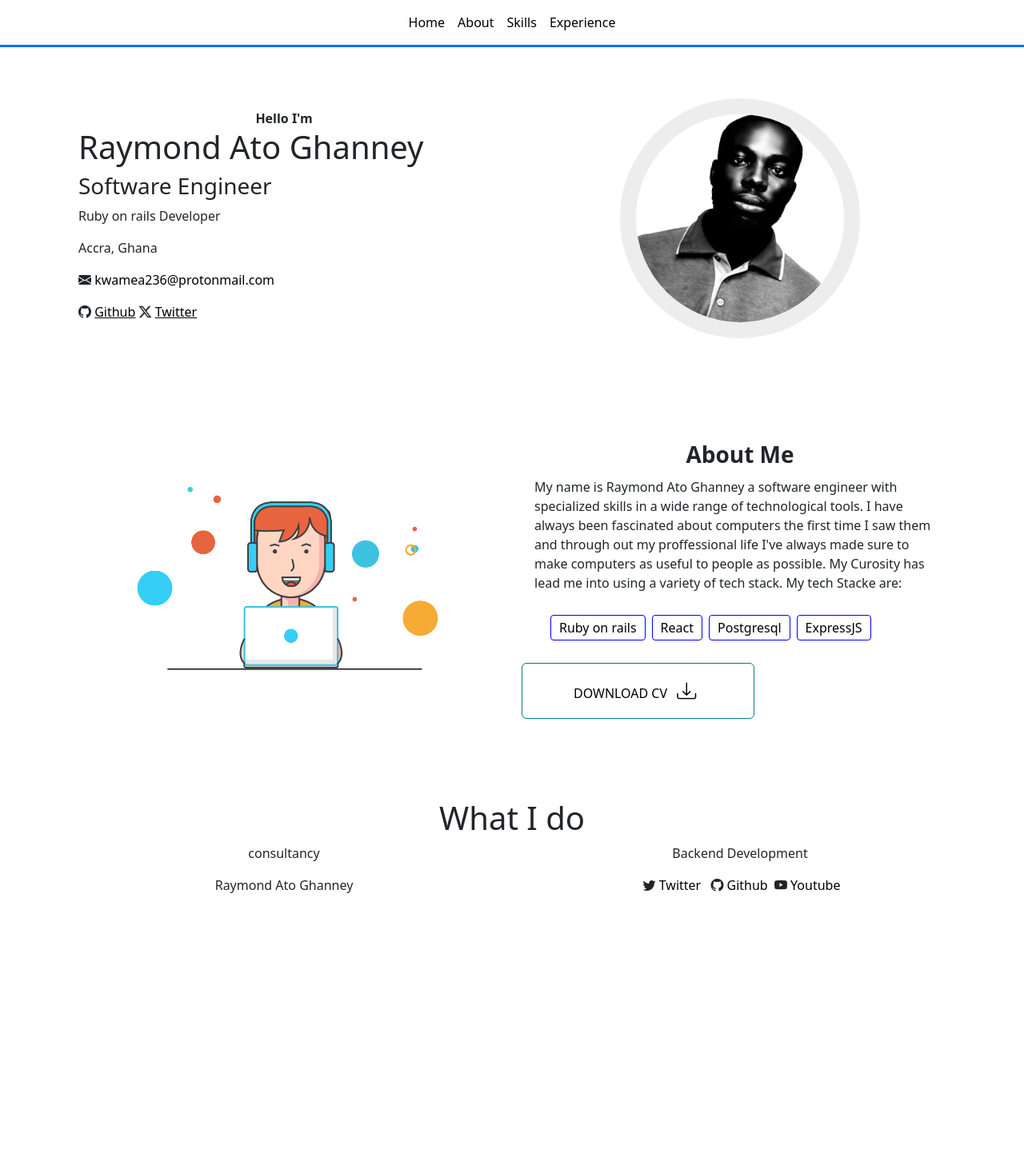
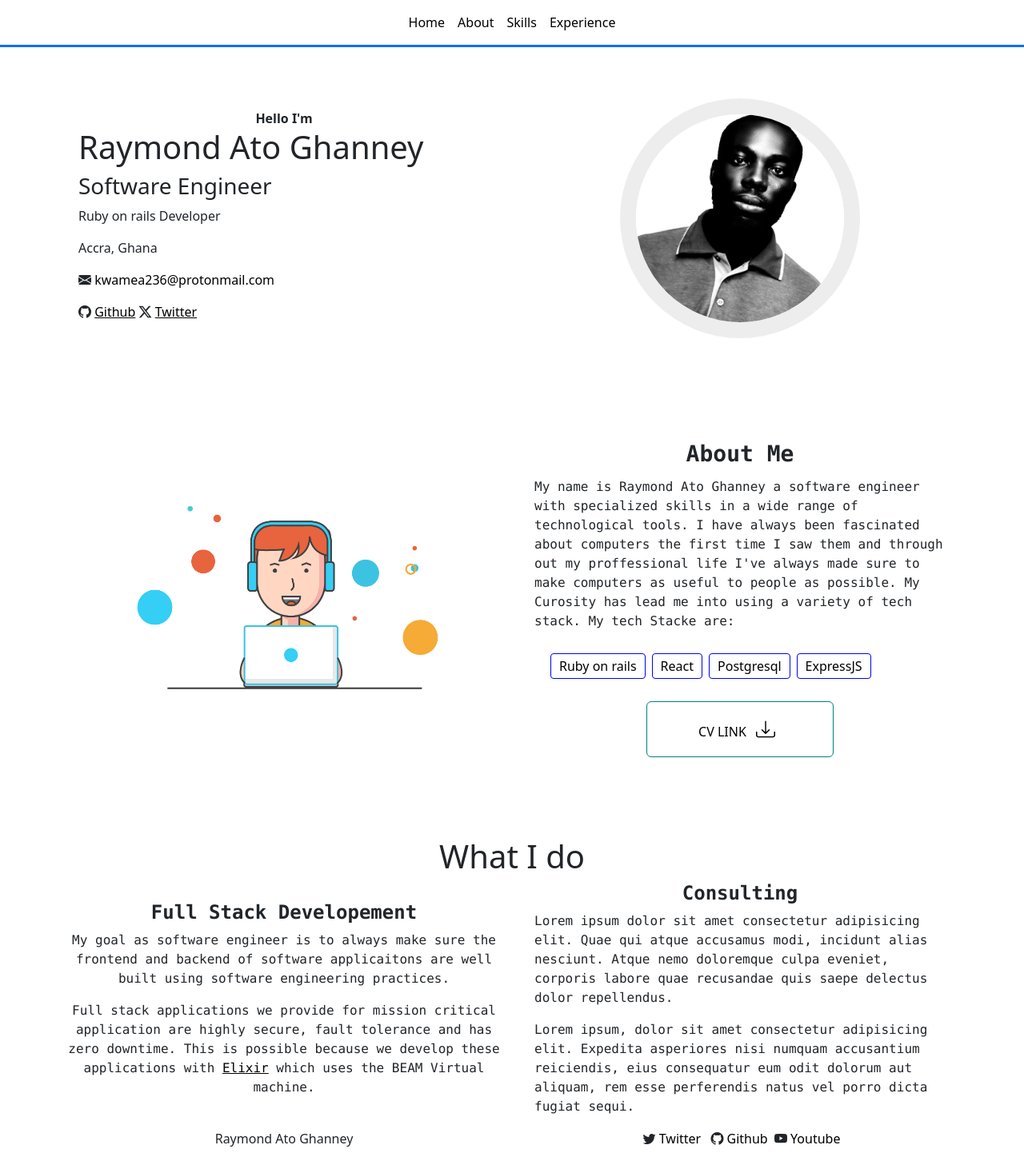
Before and after one commit to kwamea236/kwamea236.github.io, a Jekyll site: the page built from index.html, in a window 1280 px wide. Shown: the whole page at 80% size. Built offline with Jekyll 4.4.1, drawn with Linux system fonts in a browser that asks for light colours; before the commit the page ends 1135 px from its top, so only the background shows below that.

Commit message:
Update what I do page

```diff
--- a/_includes/about.html
+++ b/_includes/about.html
@@ -4,8 +4,8 @@
             <img src="/assets/img/ab-img.png" alt="clipart of a person with a laptop" style="width: 400px;">
         </div>
         <div class="col-md-6">
-            <h3 class="fw-bold text-center mt-3" style="line-height: 150%;">About Me</h3>
-            <p class="px-3">My name is Raymond Ato Ghanney a software engineer with
+            <h3 class="fw-bold text-center mt-3 font-monospace" style="line-height: 150%;">About Me</h3>
+            <p class="px-3 font-monospace">My name is Raymond Ato Ghanney a software engineer with
                 specialized skills in a wide range of technological tools.
                 I have always been fascinated about computers the first time I saw them
                 and through out my proffessional life I've always made sure to make
@@ -13,7 +13,7 @@
                 using a variety of tech stack. My tech Stacke are:
             </p>
             <div>
-                <ul class="d-flex py-3">
+                <ul class="py-3 d-flex">
                     <li class="mx-1">
                         <span> <a class="a-cust" href="">Ruby on rails</a> </span>
                     </li>
@@ -28,9 +28,11 @@
                     </li>
                 </ul>
             </div>
-            <a class="btn btn-custom" href="https://docs.google.com/document/d/1mw0JvqM45s5SsDlerEW5t6LohilnKv51/edit?usp=sharing&ouid=115093545403318067456&rtpof=true&sd=true" target="_blank">
-                {{ "Download Cv" | upcase}} <span class="bi bi-download px-2 fs-4"></span>
-            </a>
+            <div class="text-center">
+                <a class="btn btn-custom" href="https://docs.google.com/document/d/1mw0JvqM45s5SsDlerEW5t6LohilnKv51/edit?usp=sharing&ouid=115093545403318067456&rtpof=true&sd=true" target="_blank">
+                    {{ "Cv link" | upcase}} <span class="bi bi-download px-2 fs-4"></span>
+                </a>
+            </div>
         </div>
     </div>
 </div>
--- a/_includes/wido.html
+++ b/_includes/wido.html
@@ -3,16 +3,31 @@
         <h1>What I do</h1>
         <div class="col-md-6">
             <div class="">
-                <p>consultancy</p>
+                <h4 class="font-monospace fw-bold">Full Stack Developement</h4>
+                <p class="font-monospace"> My goal as software engineer is to always make sure the frontend and backend
+                    of software applicaitons are well built using software engineering practices.
+                </p>
+                <p class="font-monospace">
+                    Full stack applications we provide for mission critical application are highly secure,
+                    fault tolerance and has zero downtime. This is possible because we develop these applications
+                    with <span><a class="a-custom" href="#">Elixir</a></span> which uses the BEAM
+                    Virtual machine.
+                </p>
             </div>
         </div>
 
         <div class="col md-6">
             <div class="">
-                <p>Backend Development</p>
+                <h4 class="font-monospace fw-bold">Consulting</h4>
             </div>
             <div class="text-start px-3">
+                <p class="font-monospace">
+                    Lorem ipsum dolor sit amet consectetur adipisicing elit. Quae qui atque accusamus modi, incidunt alias nesciunt. Atque nemo doloremque culpa eveniet, corporis labore quae recusandae quis saepe delectus dolor repellendus.
+                </p>
 
+                <p class="font-monospace">
+                    Lorem ipsum, dolor sit amet consectetur adipisicing elit. Expedita asperiores nisi numquam accusantium reiciendis, eius consequatur eum odit dolorum aut aliquam, rem esse perferendis natus vel porro dicta fugiat sequi.
+                </p>
             </div>
         </div>
     </div>
--- a/assets/css/styles.css
+++ b/assets/css/styles.css
@@ -38,3 +38,7 @@ li{
 .my{
     margin-top: 100px;
 }
+
+.mont{
+    font-family: 'Montserrat', sans-serif;
+}
```
